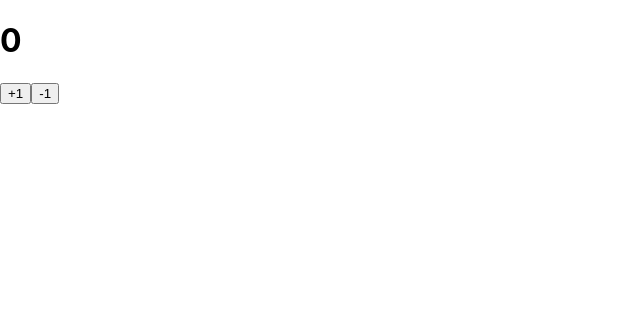
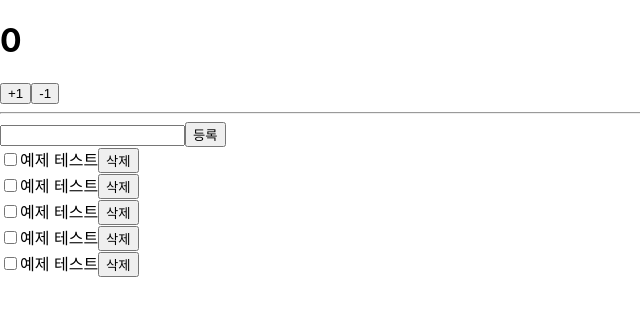
Before and after one commit to ggsuccess/redux-practice, a React (Create React App) app: page / in a window 1280 px wide. Shown: the top 316 px of the page, without its empty margins (0-640 px from the left). Built offline with nearby package versions, Linux system fonts and the light colour scheme.

Commit message:
todoslistg

```diff
--- a/src/App.js
+++ b/src/App.js
@@ -1,10 +1,13 @@
 import React from 'react';
 import Counter from './components/Counter';
+import Todos from './components/Todos';
 
 const App = () => {
   return (
     <div>
       <Counter number={0}/>
+      <hr />
+      <Todos />
     </div>
   )
 }
--- /dev/null
+++ b/src/components/Todos.js
@@ -0,0 +1,41 @@
+import React from 'react';
+
+const TodoItem = ({ todo, onToggle, onRemove }) => {
+  return (
+    <div>
+      <input type="checkbox" />
+      <span>예제 테스트</span>
+      <button>삭제</button>
+    </div>
+  );
+};
+
+const Todos = ({
+  input, //인풋에 입력되는 테스트
+  todos, //할 일 목록이 들어있는 객체
+  onChangeInput,
+  onInsert,
+  onToggle,
+  onRemove,
+})=>{
+  const onSubmit =e=>{
+    e.preventDefault();
+  };
+  return (
+    <div>
+      <form onSubmit={onSubmit}>
+        <input />
+        <button type="submit">등록</button>
+      </form>
+      <div>
+        <TodoItem />
+        <TodoItem />
+        <TodoItem />
+        <TodoItem />
+        <TodoItem />
+      </div>
+    </div>
+  )
+}
+
+export default Todos;
```
